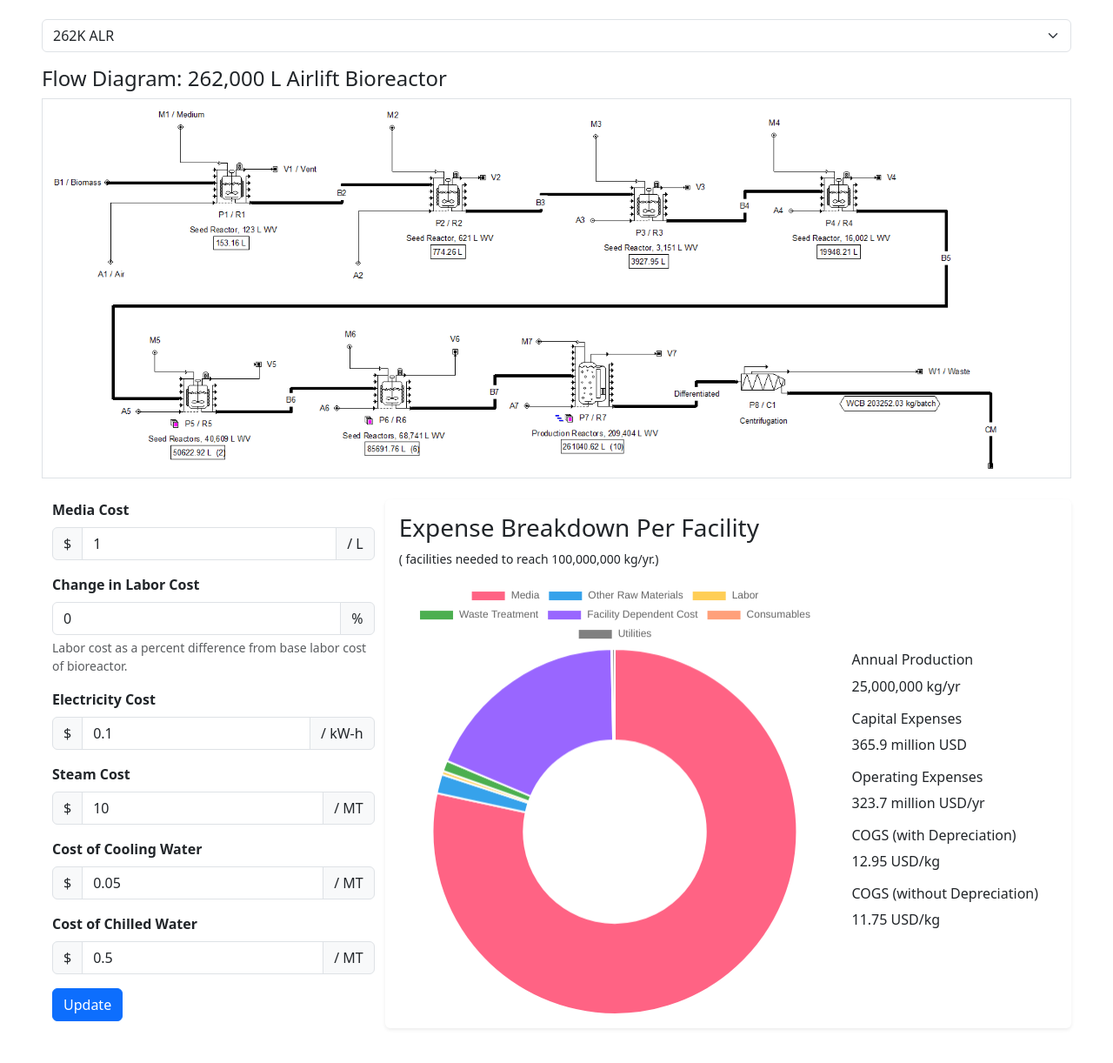
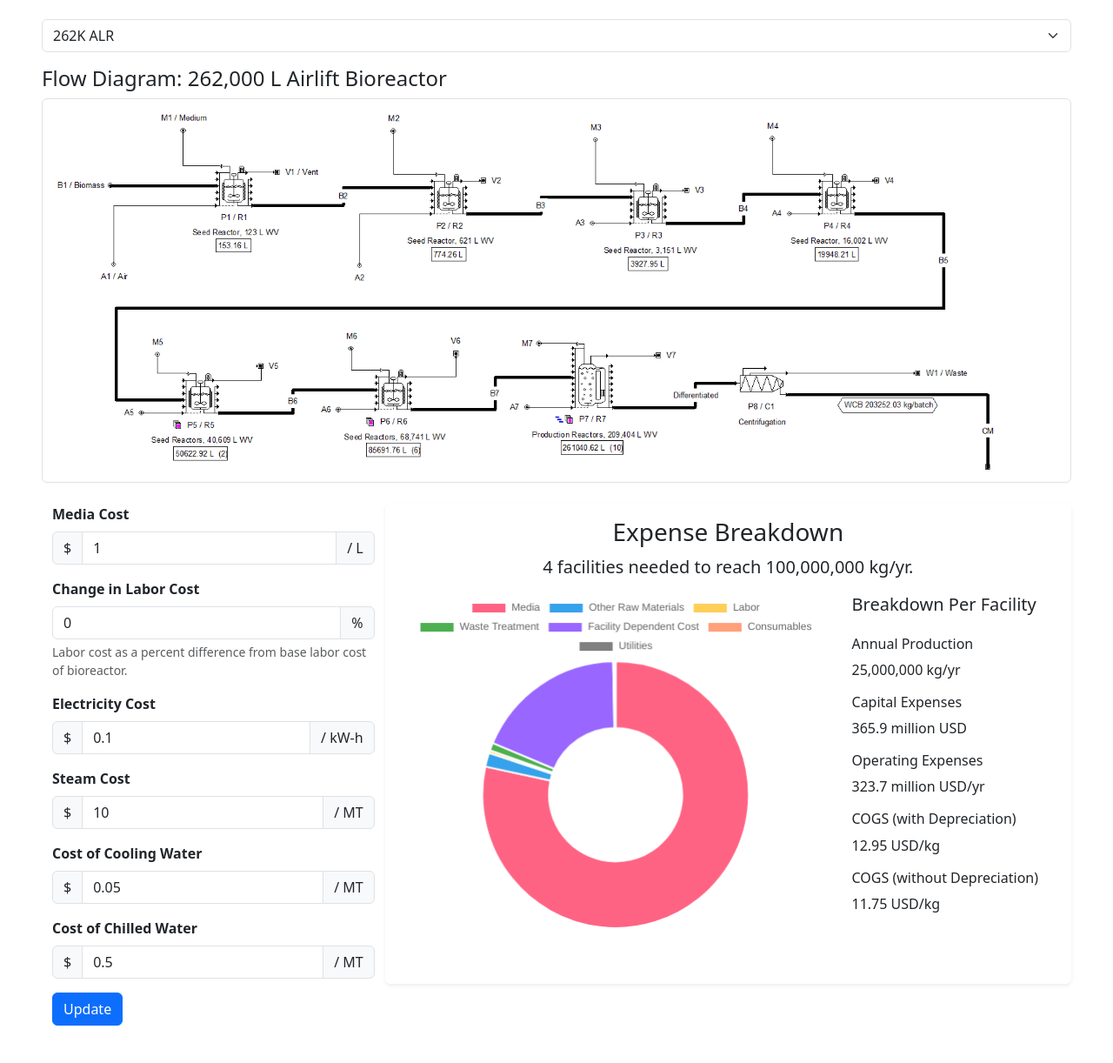
Before and after one commit to GitYaw/Dashboard, a Flask app: page / in a window 1280 px wide. Shown: the part 50-1272 px from the top of the page at 87% size. After the commit the page ends 1229 px from the top, so only its background shows below. Run offline with Flask 3, Linux system fonts and the light colour scheme.

Commit message:
Polish design

```diff
--- a/static/landing.js
+++ b/static/landing.js
@@ -149,6 +149,7 @@ function calculateExpenses() {
 
     // document.getElementById("bioreactorName").innerText = bioreactor.name;
     document.getElementById("annualProduction").innerText = bioreactor.annualProduction.toLocaleString();
+    document.getElementById("facilitiesNeeded").innerText = (100000000 / bioreactor.annualProduction).toFixed();
     document.getElementById("capitalExpenses").innerText = (capitalExpense / 1000000).toFixed(1);
     document.getElementById("operatingExpenses").innerText = (operatingExpenses / 1000000).toFixed(1);
     document.getElementById("cogsWithDepreciation").innerText = salesCost.toFixed(2);
@@ -176,8 +177,8 @@ function createChart() {
         type: 'doughnut',
         data: initialData,
         options: {
-            responsive: true,
-            aspectRatio: 1
+            aspectRatio: 1,
+            maintainAspectRatio: false
         },
     });
 }
--- a/templates/landing.html
+++ b/templates/landing.html
@@ -25,7 +25,7 @@
         </div>
         <div id="diagram-image">
             <h4 id="bioreactorLabel"></h4>
-            <img src="" alt="Flow Diagram" id="flowDiagram" class="img-fluid border">
+            <img src="" alt="Flow Diagram" id="flowDiagram" class="img-fluid img-thumbnail">
         </div>
     </section>
     <section class="container-fluid mb-4" id="calculator">
@@ -90,15 +90,16 @@
                 </form>
             </div>
             <div class="col-md-8 shadow-sm p-3 mb-5 rounded" id="outputs">
-                <div id="output-title">
-                    <h3>Expense Breakdown Per Facility</h3>
-                    <p class="small">(<span id="facilitiesNeeded"></span> facilities needed to reach 100,000,000 kg/yr.)</p>
+                <div class="text-center" id="output-title">
+                    <h3>Expense Breakdown</h3>
+                    <p class="lead"><span id="facilitiesNeeded"></span> facilities needed to reach 100,000,000 kg/yr.</p>
                 </div>
                 <div class="row" id="expense-breakdown">
                     <div class="col-8" id="chart-container">
                         <canvas id="expensesChart"></canvas>
                     </div>
                     <div class="col align-self-center" id="expense-list">
+                        <h5 class="mb-4">Breakdown Per Facility</h5>
                         <div class="expense-category mb-3">
                             <div class="expense-label">
                                 <h6>Annual Production</h6>
```
